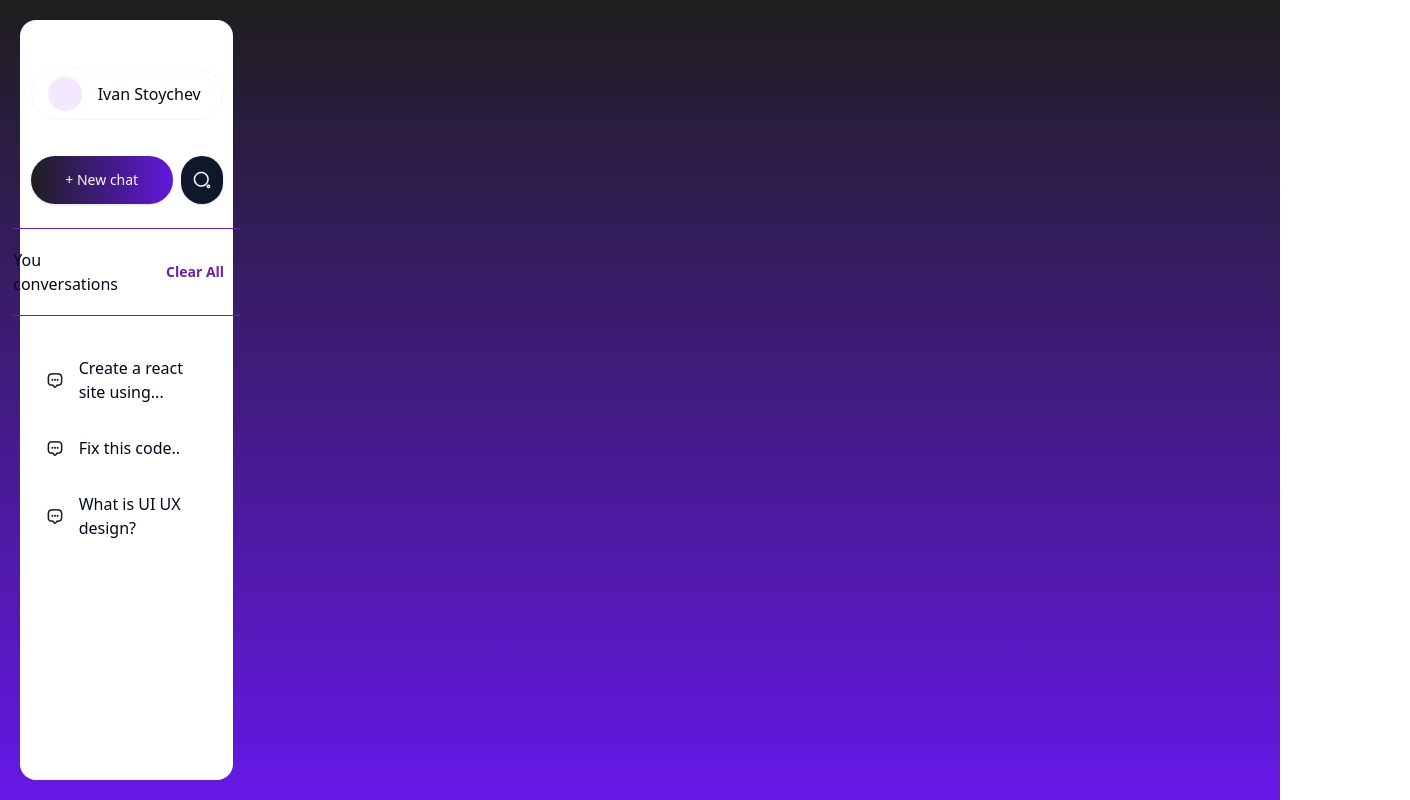
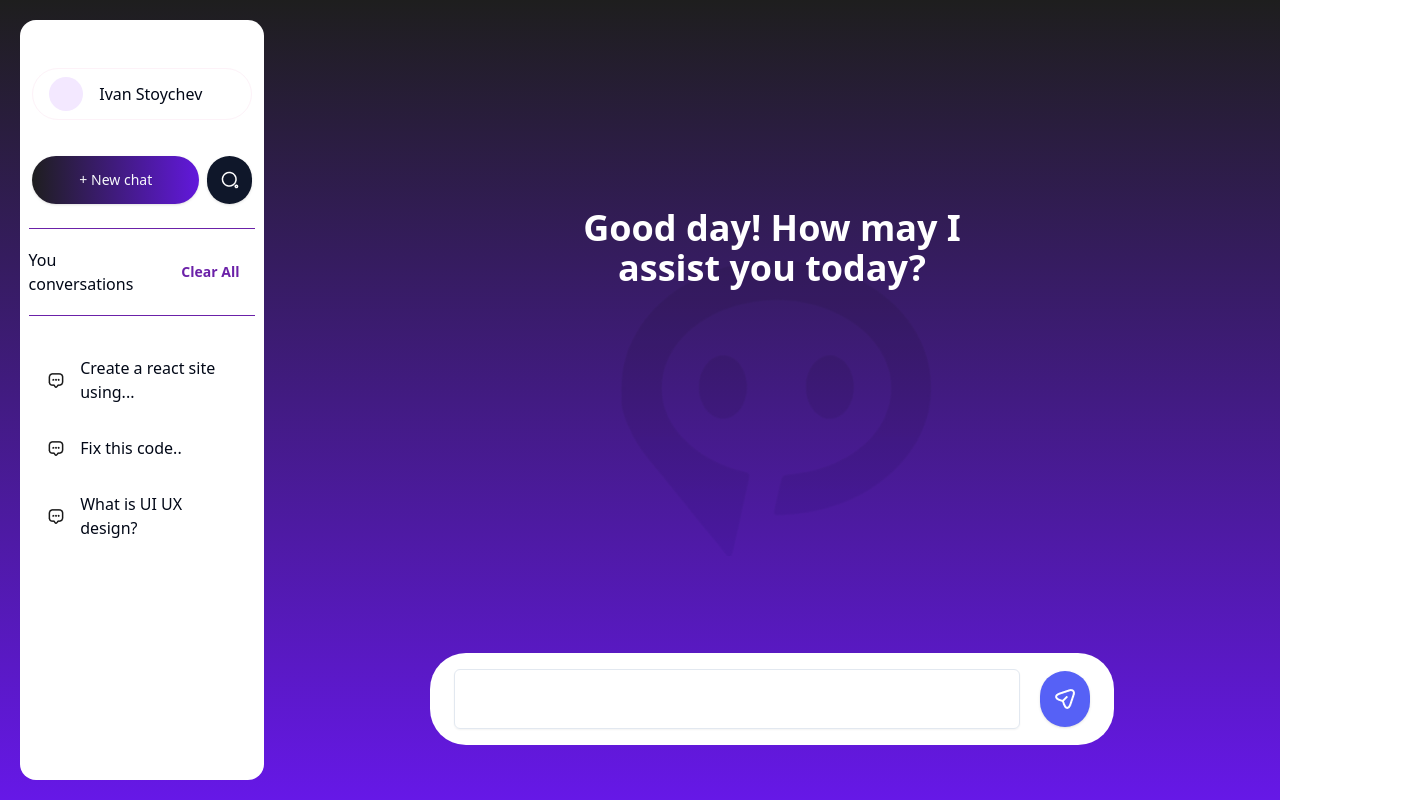
Before and after one commit to MVKoleva21/Abolify, a React (Vite) app in the folder frontend/: page /chat in a window 1280 px wide. Shown: the whole page, 1410 px wide, since content can reach past the window. Built offline with nearby package versions, Linux system fonts and the light colour scheme.

Commit message:
Add chat page with prompt field

```diff
--- /dev/null
+++ b/frontend/src/components/ui/textarea.tsx
@@ -0,0 +1,24 @@
+import * as React from "react"
+
+import { cn } from "@/lib/utils"
+
+export interface TextareaProps
+  extends React.TextareaHTMLAttributes<HTMLTextAreaElement> {}
+
+const Textarea = React.forwardRef<HTMLTextAreaElement, TextareaProps>(
+  ({ className, ...props }, ref) => {
+    return (
+      <textarea
+        className={cn(
+          "flex min-h-[60px] w-full rounded-md border border-input bg-transparent px-3 py-2 text-sm shadow-sm placeholder:text-muted-foreground focus-visible:outline-none focus-visible:ring-1 focus-visible:ring-ring disabled:cursor-not-allowed disabled:opacity-50",
+          className
+        )}
+        ref={ref}
+        {...props}
+      />
+    )
+  }
+)
+Textarea.displayName = "Textarea"
+
+export { Textarea }
--- a/frontend/src/routes/Chat.tsx
+++ b/frontend/src/routes/Chat.tsx
@@ -2,12 +2,16 @@ import { Button } from "@/components/ui/button"
 import searchIcon from "/public/search-icon.png"
 import { useState } from "react"
 import ChatEntry from "@/components/ChatEntry"
+import { Textarea } from "@/components/ui/textarea"
+import planeIcon from "/public/plane.png"
+import abolifyBotBig from '/public/bg-bot-thingy.png'
 
 interface ChatEntryType {
     name: String
 }
 
 export default function Chat() {
+    let [isChatEmpty, setIsChatEmpty] = useState<bool>(true)
 
     let [chats, setChats] = useState<ChatEntryType[]>([
         {
@@ -24,7 +28,7 @@ export default function Chat() {
     return (
         <>
             <div className="min-w-screen min-h-screen bg-gradient-to-b from-[#1E1E1E] to-[#6618E7] flex">
-                <div className="w-1/6 bg-white min-h-[80%] items-center flex flex-col my-5 ml-5 rounded-2xl">
+                <div className="w-1/5 bg-white min-h-[80%] items-center flex flex-col my-5 ml-5 rounded-2xl">
                     <div className="w-[90%] h-full mt-12 flex flex-col items-center">
 
                         <div className="flex gap-4 items-center border border-pink-50 w-full p-2 px-4 rounded-[36px]">
@@ -49,9 +53,25 @@ export default function Chat() {
                                 })
                             }
                         </div>
-
                     </div>
                 </div>
+
+
+                <div className="w-4/5 min-h-[80%] items-center flex flex-col m-5 relative rounded-2xl text-white">
+                    <div className="w-full h-5/6 flex flex-col p-4 ml-[300px]">
+                        {isChatEmpty && <div className="absolute top-[30%] text-center  text-4xl font-bold left-[50%] translate-x-[-50%] translate-y-[-50%]">
+                            <h1>Good day! How may I assist you today?</h1>
+                        </div>}
+                        <img className="absolute top-[50%] left-[50%] translate-x-[-50%] translate-y-[-50%] mix-blend-overlay select-none" draggable="false" src={abolifyBotBig} alt="" />
+                    </div>
+
+                    <form className="w-[70%] h-[12%] text-black rounded-[36px] flex gap-5 p-6 bg-white items-center">
+                        <Textarea className="resize-none" />
+                        <Button size="icon" className="rounded-full w-14 h-14 bg-[#5661F6] hover:bg-[#5331F3]"><img src={planeIcon} alt="" /></Button>
+                    </form>
+
+                </div>
+
             </div>
         </>
     )
```
Also changed, not shown: frontend/public/plane.png (added).
